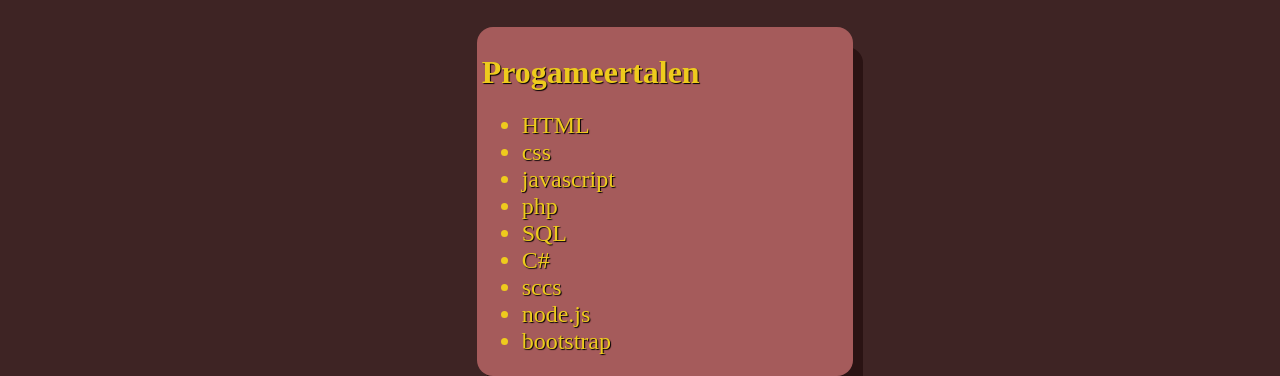
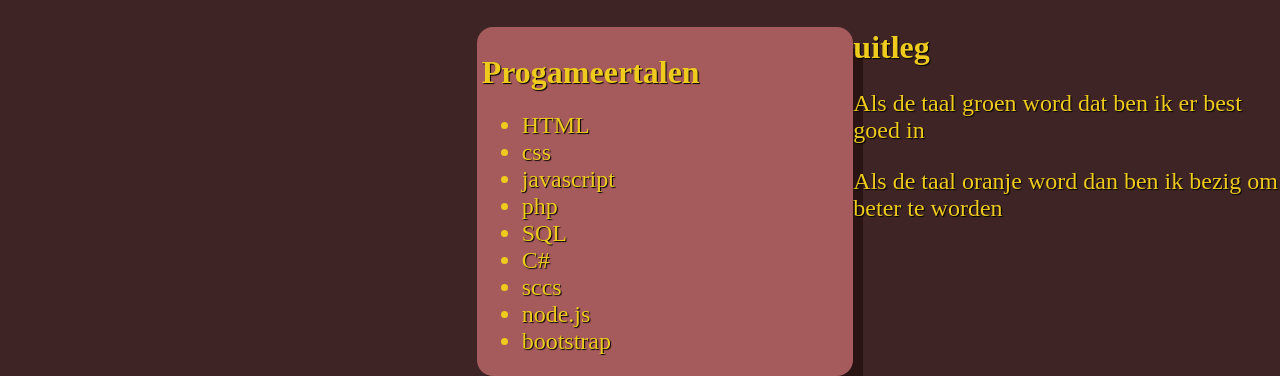
Before and after one commit to kayleigh-101759/Profiel_website, a plain HTML site: page index.html in a window 1280 px wide. Shown: the part 2059-2435 px from the top of the page. Drawn offline with Linux system fonts and the light colour scheme.

Commit message:
uitleg talen

```diff
--- a/index.html
+++ b/index.html
@@ -72,6 +72,11 @@
             <li class="green">bootstrap</li>
         </ul>
     </div>
+    <div class="uitleg">
+        <h1>uitleg</h1>
+        <p>Als de taal groen word dat ben ik er best goed in</p>
+        <p>Als de taal oranje word dan ben ik bezig om beter te worden</p>
+    </div>
 </div>
 
 
```
